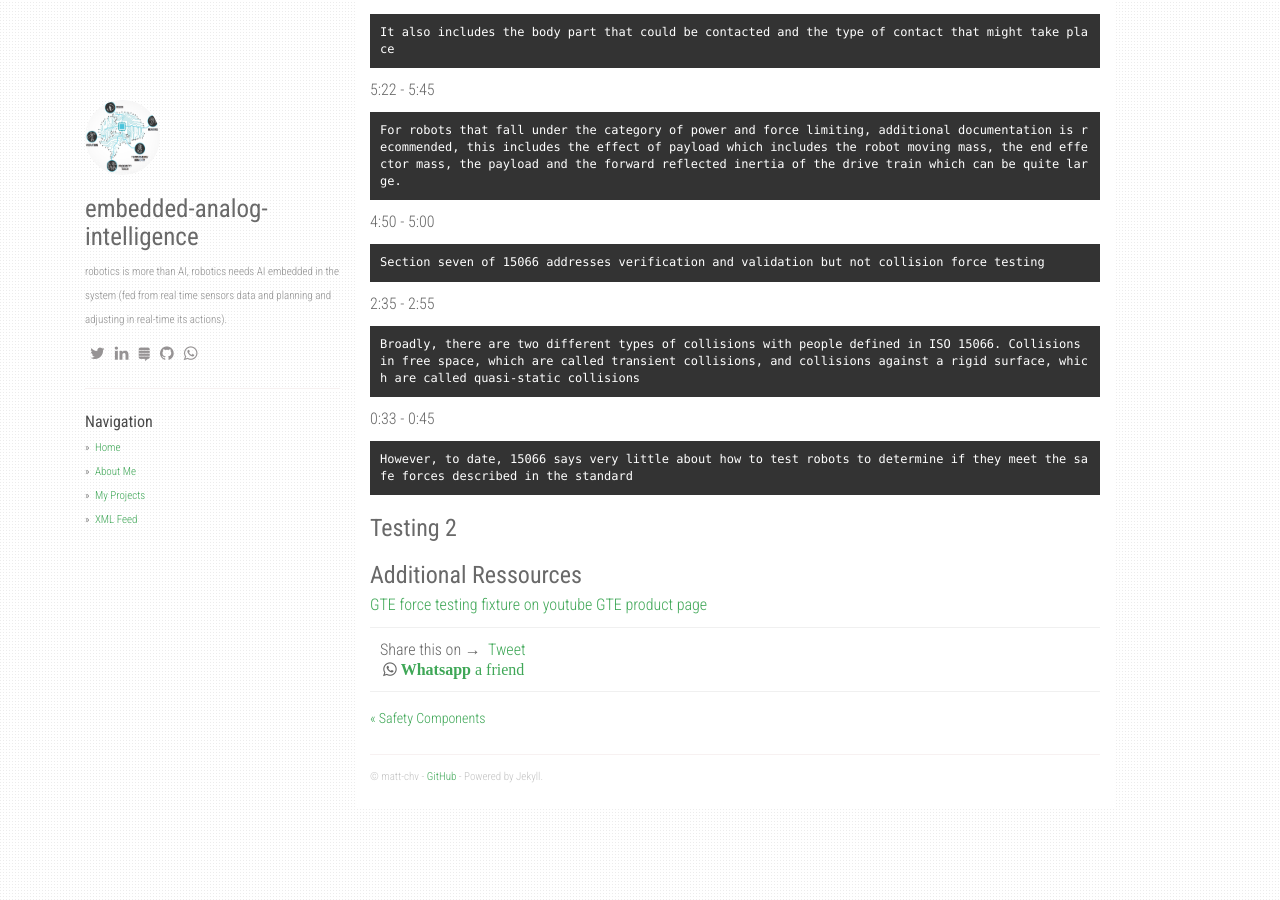
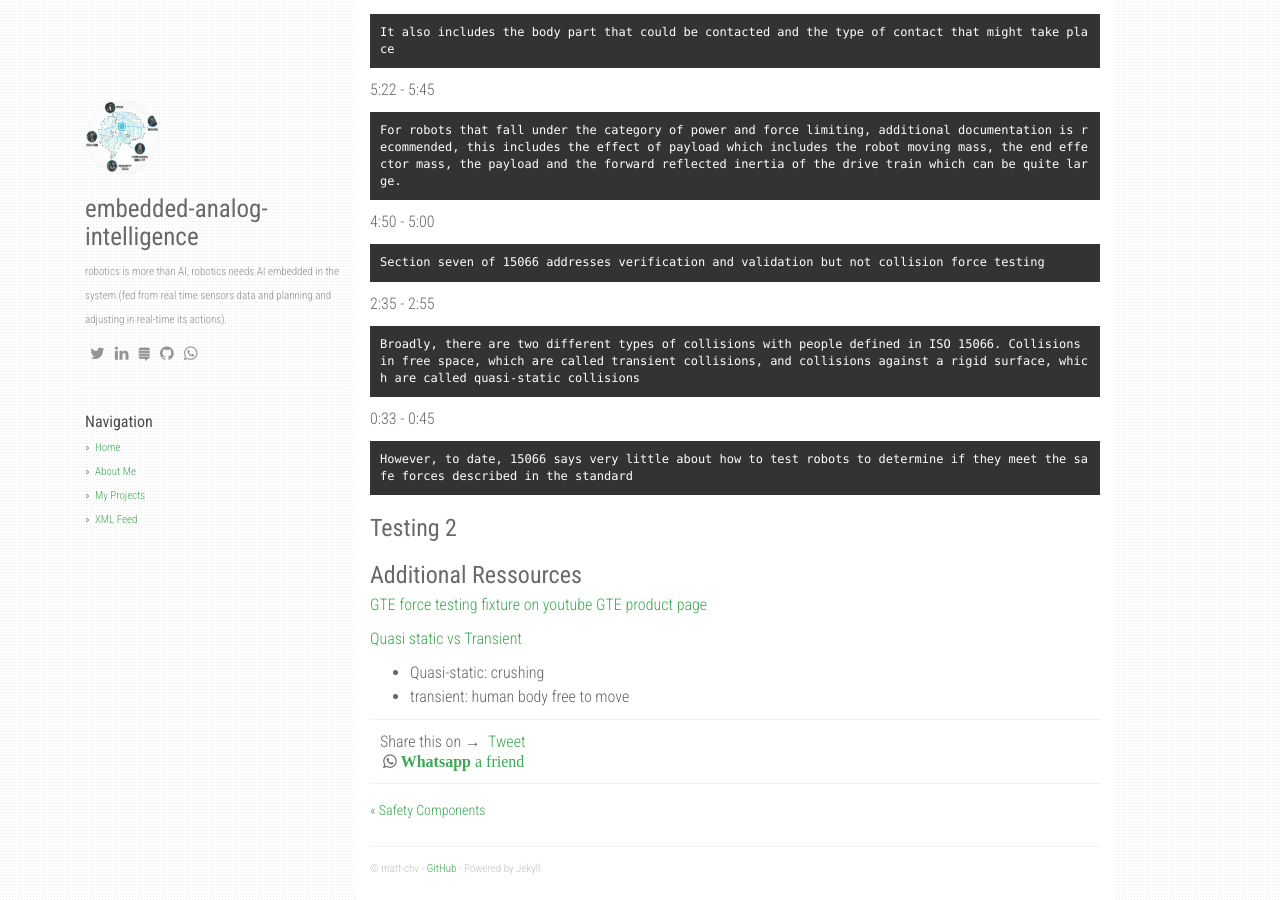
Before and after one commit to matt-chv/embedded-analog-intelligence, a Jekyll site: the page built from _posts/2020-04-06-coursera-cobots.md, in a window 1280 px wide and 900 px high, scrolled down 673 px. Built offline with Jekyll 4.4.1, drawn with Linux system fonts in a browser that asks for light colours; nearby versions of some CDN libraries; our own code applies the rules of GitHub Pages for plain Markdown files; comment, search, counter and statistics services are not loaded.

Commit message:
Update 2020-04-06-coursera-cobots.md

```diff
--- a/_posts/2020-04-06-coursera-cobots.md
+++ b/_posts/2020-04-06-coursera-cobots.md
@@ -67,3 +67,7 @@ However, to date, 15066 says very little about how to test robots to determine i
 
 [GTE force testing fixture on youtube](https://www.youtube.com/watch?v=4Q92fAOqTSc&feature=youtu.be)
 [GTE product page](https://www.gte.de/product/force-measuring-systems-for-collaborating-robots/?lang=en)
+
+[Quasi static vs Transient](https://www.youtube.com/watch?v=dP_CX8MGlx4&feature=youtu.be)
+* Quasi-static: crushing
+* transient: human body free to move
```
